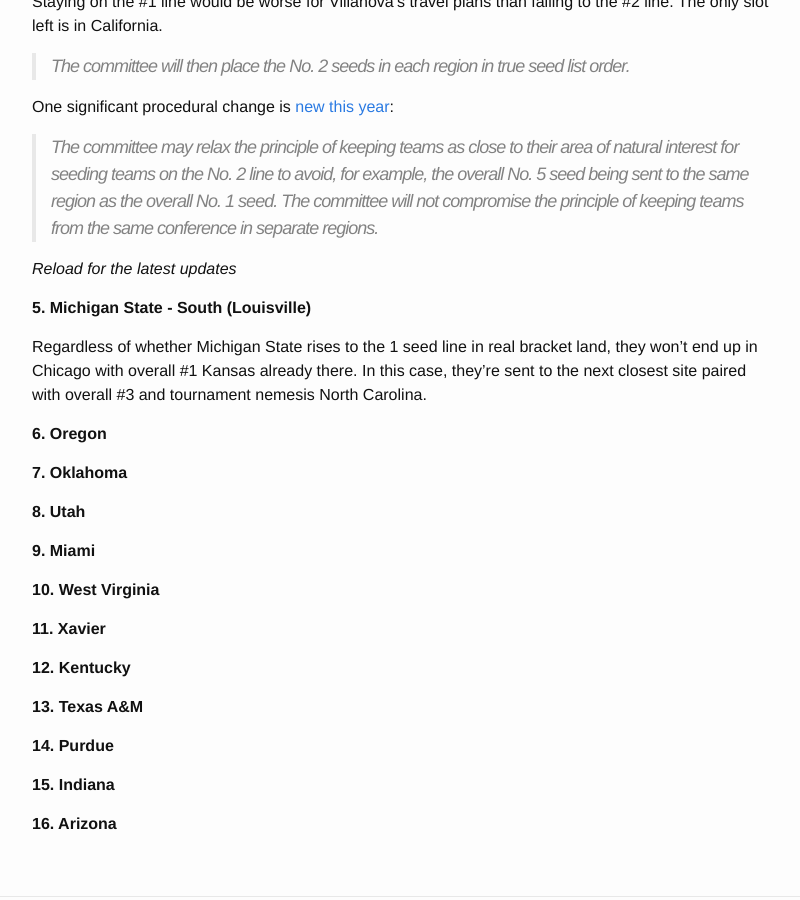
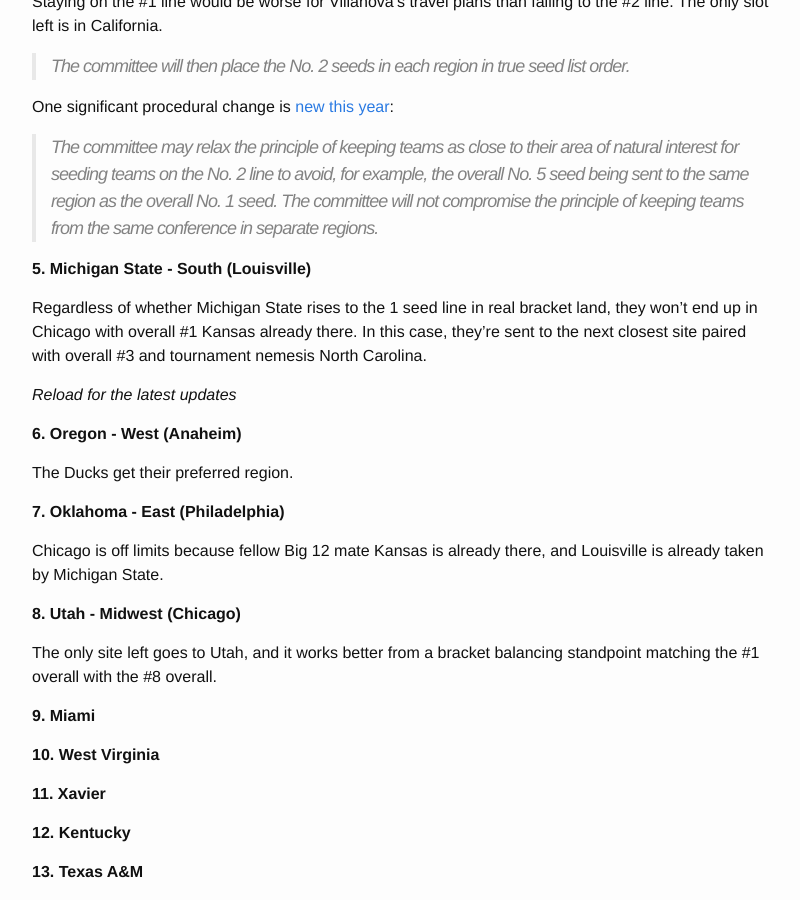
Before and after one commit to crashingthedance/blog.crashingthedance.com, a Jekyll site: the page built from _posts/2016-03-13-mocking_the_bracket_2016_edition.md, in a window 1280 px wide and 900 px high, scrolled down 2394 px. Shown: the whole window, without its empty margins (238-1038 px from the left). Built offline with Jekyll 4.4.1, drawn with Linux system fonts in a browser that asks for light colours.

Commit message:
Mock bracket update

```diff
--- a/_posts/2016-03-13-mocking_the_bracket_2016_edition.md
+++ b/_posts/2016-03-13-mocking_the_bracket_2016_edition.md
@@ -140,9 +140,6 @@ for example, the overall No. 5 seed being sent to the same region as the
 overall No. 1 seed. The committee will not compromise the principle of
 keeping teams from the same conference in separate regions.
 
-<a name='latest'></a>
-*Reload for the latest updates*
-
 **5. Michigan State - South (Louisville)**
 
 Regardless of whether Michigan State rises to the 1 seed line in real bracket
@@ -150,11 +147,22 @@ land, they won't end up in Chicago with overall #1 Kansas already there. In this
 case, they're sent to the next closest site paired with overall #3 and
 tournament nemesis North Carolina.
 
-**6. Oregon**
+<a name='latest'></a>
+*Reload for the latest updates*
 
-**7. Oklahoma**
+**6. Oregon - West (Anaheim)**
 
-**8. Utah**
+The Ducks get their preferred region.
+
+**7. Oklahoma - East (Philadelphia)**
+
+Chicago is off limits because fellow Big 12 mate Kansas is already there, and
+Louisville is already taken by Michigan State.
+
+**8. Utah - Midwest (Chicago)**
+
+The only site left goes to Utah, and it works better from a bracket balancing
+standpoint matching the #1 overall with the #8 overall.
 
 **9. Miami**
 
```
